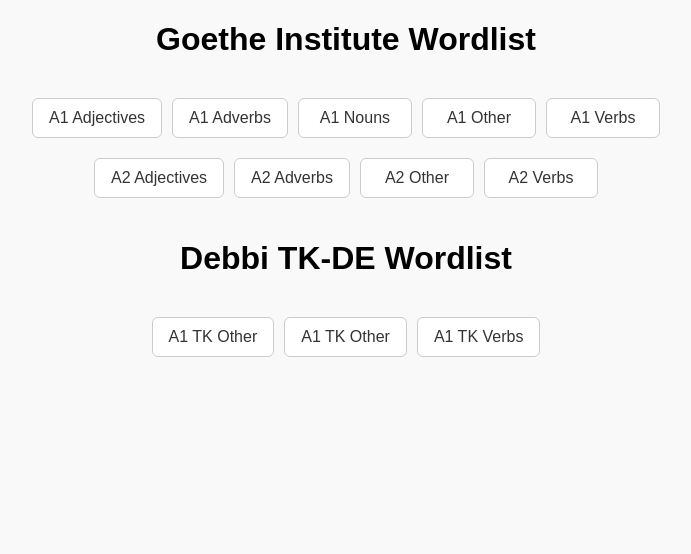
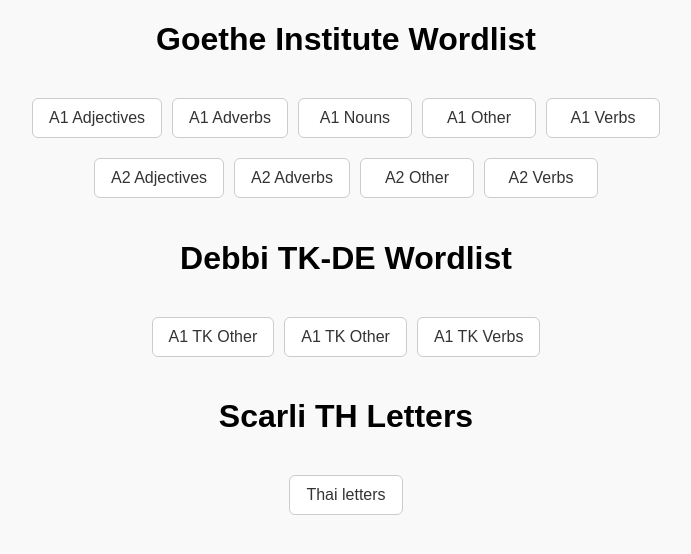
Before and after one commit to ChawinSS/DEquizedashboard, a plain HTML site: page index.html in a window 1280 px wide. Shown: the whole page, without its empty margins (294-985 px from the left). Drawn offline with Linux system fonts and the light colour scheme.

Commit message:
Update index.html

```diff
--- a/index.html
+++ b/index.html
@@ -69,5 +69,11 @@
     <a class="button" href="https://chawinss.github.io/tkdeother2/">A1 TK Other</a>
     <a class="button" href="https://chawinss.github.io/tkdeverb/">A1 TK Verbs</a>
   </div>
+
+  <h1>Scarli TH Letters</h1>
+  <div class="button-group">
+    <a class="button" href="https://chawinss.github.io/thailetterscarlett/">Thai letters</a>
+  </div>
+
 </body>
 </html>
```
